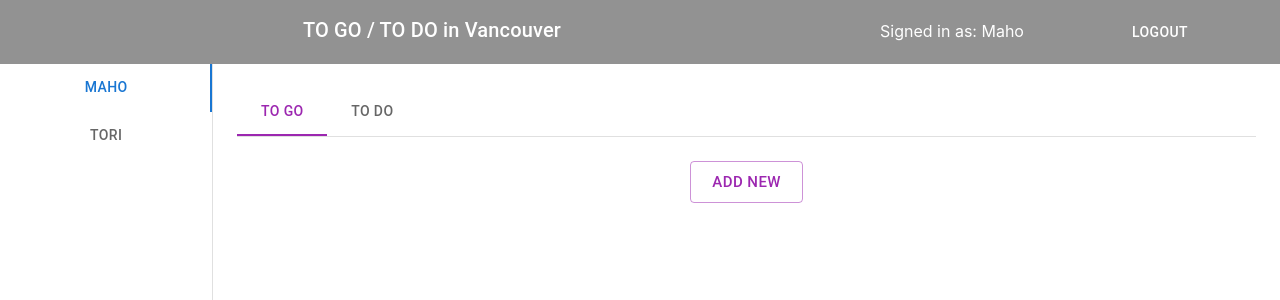
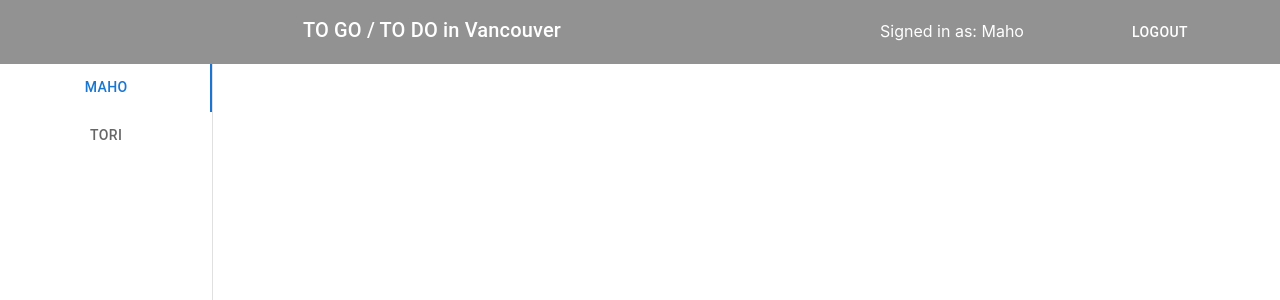
Before and after one commit to MahoMori/to-go-list, a React (Create React App) app: page /main/1 in a window 1280 px wide. Shown: the top 300 px of the page. Built offline with nearby package versions, Linux system fonts and the light colour scheme.

Commit message:
tried using useParams

```diff
--- a/package.json
+++ b/package.json
@@ -13,6 +13,7 @@
     "@testing-library/jest-dom": "^5.11.4",
     "@testing-library/react": "^11.1.0",
     "@testing-library/user-event": "^12.1.10",
+    "firebase": "^9.6.1",
     "react": "^17.0.2",
     "react-dom": "^17.0.2",
     "react-redux": "^7.2.6",
--- a/src/App.js
+++ b/src/App.js
@@ -1,14 +1,15 @@
 import "./App.css";
-import { Routes, Route } from "react-router-dom";
+import { Routes, Route } from "react-router";
+
 import MainPage from "./components/main-page";
 
 function App() {
   return (
     <div className="App">
       <MainPage />
-      {/* <Routes>
-        <Route exact path="/" component={MainPage} />
-      </Routes> */}
+      <Routes>
+        <Route exact path="/main/:id" component={MainPage} />
+      </Routes>
     </div>
   );
 }
--- a/src/components/name-tab/NameTabPanel.jsx
+++ b/src/components/name-tab/NameTabPanel.jsx
@@ -1,5 +1,5 @@
 import * as React from "react";
-import { Route } from "react-router-dom";
+import { useParams, Link } from "react-router-dom";
 
 import PropTypes from "prop-types";
 import Tabs from "@mui/material/Tabs";
@@ -37,6 +37,7 @@ TabPanel.propTypes = {
 };
 
 export default function NameTabPanel() {
+  const { id } = useParams();
   const users = React.useContext(usersContext);
 
   const matches = useMediaQuery("(max-width:600px)");
@@ -76,8 +77,6 @@ export default function NameTabPanel() {
                 {users.map((user) => (
                   <Tab label={user} />
                 ))}
-                {/* <Tab label="Maho" />
-                <Tab label="Tori" /> */}
               </Tabs>
             </NavBar>
           </Grid>
@@ -95,21 +94,35 @@ export default function NameTabPanel() {
                 height: "calc(100vh - 64px)",
               }}
             >
+              {/* {users.map((user) => {
+                user === id && (
+                  <Link to={`/${user}`}>
+                    <Tab label={user} />
+                  </Link>
+                );
+              })} */}
               {users.map((user) => (
                 <Tab label={user} />
               ))}
-              {/* <Tab label="Maho" />
-              <Tab label="Tori" /> */}
             </Tabs>
           </Grid>
         )}
 
         <Grid item md={10} sx={matches ? { width: "100%" } : { width: "85%" }}>
-          {users.map((user, i) => (
+          {users.map((user, i) => {
+            user === id && (
+              <Link to={`/${user}`}>
+                <TabPanel value={value} index={i}>
+                  <ListTabPanel nameOfCreator={user} />
+                </TabPanel>
+              </Link>
+            );
+          })}
+          {/* {users.map((user, i) => (
             <TabPanel value={value} index={i}>
               <ListTabPanel nameOfCreator={user} />
             </TabPanel>
-          ))}
+          ))} */}
         </Grid>
       </Grid>
     </Box>
```
Also changed, not shown: 1 other file (tests, documents, lock files or other folders).
